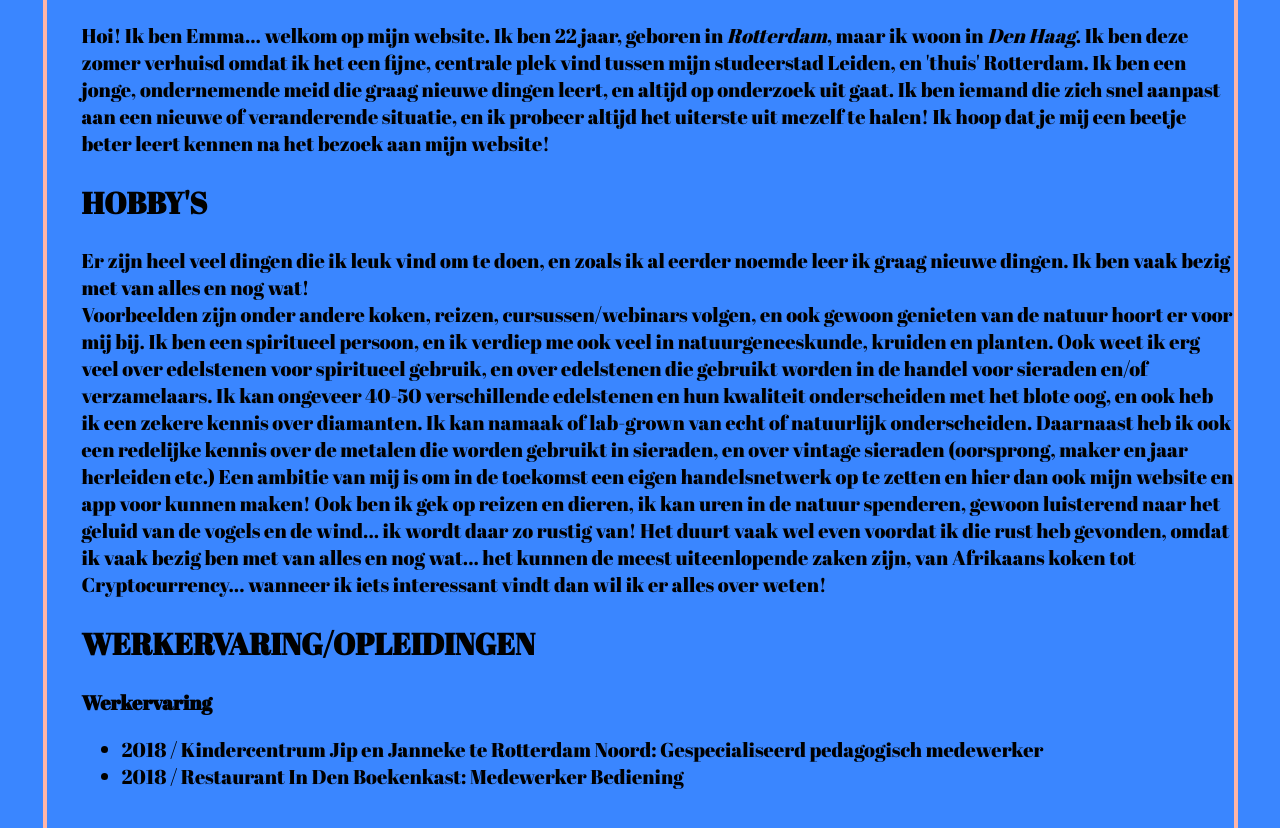
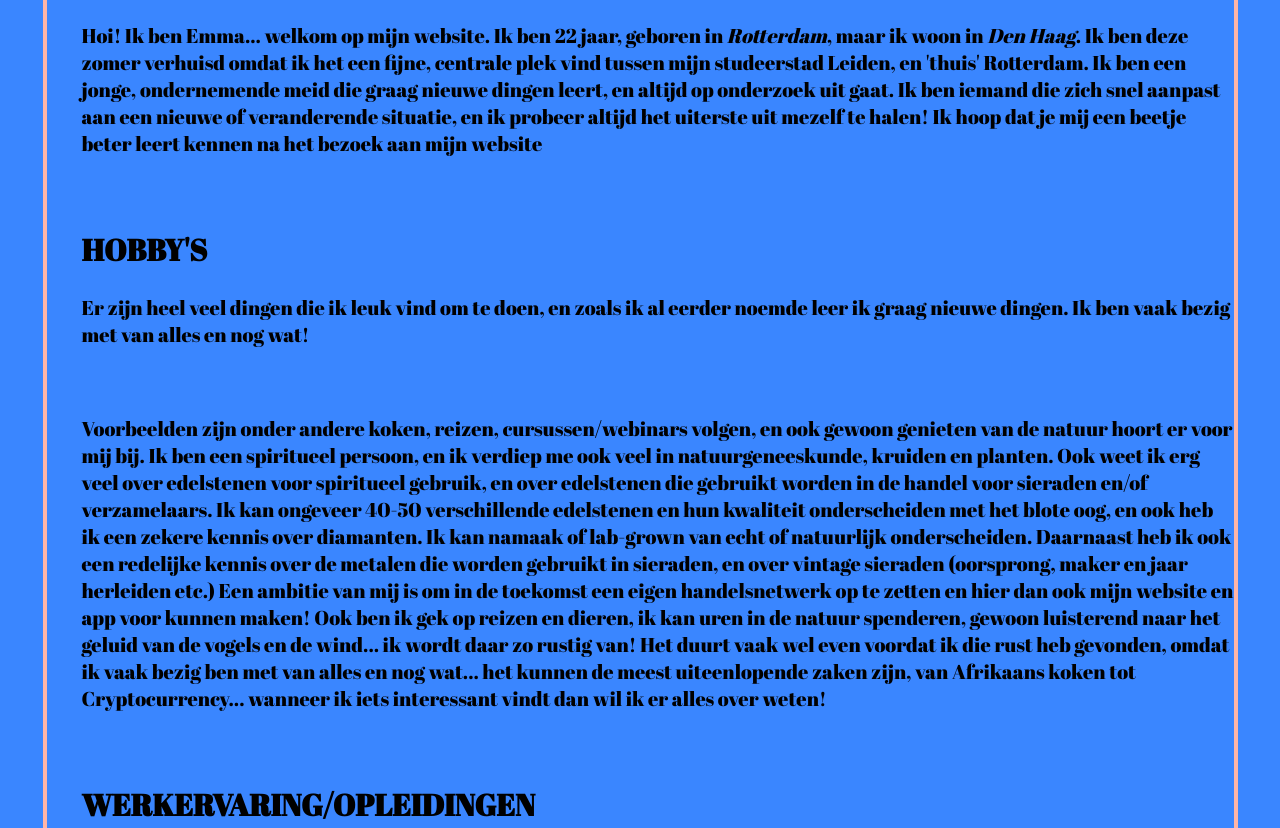
Before and after one commit to ecfvandijk/My-website, a plain HTML site: page index.html in a window 1280 px wide. Shown: the part 893-1721 px from the top of the page. Drawn offline with Linux system fonts and the light colour scheme.

Commit message:
tekst aangepast

```diff
--- a/index.html
+++ b/index.html
@@ -25,13 +25,29 @@
       <br>
       <h2>OVER MIJ</h2>
       <p>
-      Hoi! Ik ben Emma... welkom op mijn website. Ik ben 22 jaar, geboren in <em>Rotterdam</em>, maar ik woon in <em>Den Haag</em>. Ik ben deze zomer verhuisd omdat ik het een fijne, centrale plek vind tussen mijn studeerstad Leiden, en 'thuis' Rotterdam. Ik ben een jonge, ondernemende meid die graag nieuwe dingen leert, en altijd op onderzoek uit gaat. Ik ben iemand die zich snel aanpast aan een nieuwe of veranderende situatie, en ik probeer altijd het uiterste uit mezelf te halen! Ik hoop dat je mij een beetje beter leert kennen na het bezoek aan mijn website!
+      Hoi! Ik ben Emma... welkom op mijn website. Ik ben 22 jaar, geboren in <em>Rotterdam</em>, maar ik woon in <em>Den Haag</em>.
+       Ik ben deze zomer verhuisd omdat ik het een fijne, centrale plek vind tussen mijn studeerstad Leiden, en 'thuis' Rotterdam. Ik ben een jonge,
+       ondernemende meid die graag nieuwe dingen leert, en altijd op onderzoek uit gaat. Ik ben iemand die zich snel aanpast aan een nieuwe of veranderende situatie,
+        en ik probeer altijd het uiterste uit mezelf te halen! Ik hoop dat je mij een beetje beter leert kennen na het bezoek aan mijn website
+      </p>
       <br>
       <h2>HOBBY'S</h2>
-      Er zijn heel veel dingen die ik leuk vind om te doen, en zoals ik al eerder noemde leer ik graag nieuwe dingen. Ik ben vaak bezig met van alles en nog wat!
+      <p>
+        Er zijn heel veel dingen die ik leuk vind om te doen, en zoals ik al eerder noemde leer ik graag nieuwe dingen.
+        Ik ben vaak bezig met van alles en nog wat!
+      </p>
       <br>
-      Voorbeelden zijn onder andere koken, reizen, cursussen/webinars volgen, en ook gewoon genieten van de natuur hoort er voor mij bij. Ik ben een spiritueel persoon, en ik verdiep me ook veel in natuurgeneeskunde, kruiden en planten. Ook weet ik erg veel over edelstenen voor spiritueel gebruik, en over edelstenen die gebruikt worden in de handel voor sieraden en/of verzamelaars. Ik kan ongeveer 40-50 verschillende edelstenen en hun kwaliteit onderscheiden met het blote oog, en ook heb ik een zekere kennis over diamanten. Ik kan namaak of lab-grown van echt of natuurlijk onderscheiden. Daarnaast heb ik ook een redelijke kennis over de metalen die worden gebruikt in sieraden, en over vintage sieraden (oorsprong, maker en jaar herleiden etc.)  Een ambitie van mij is om in de toekomst een eigen handelsnetwerk op te zetten en hier dan ook mijn website en app voor kunnen maken!
-      Ook ben ik gek op reizen en dieren, ik kan uren in de natuur spenderen, gewoon luisterend naar het geluid van de vogels en de wind... ik wordt daar zo rustig van! Het duurt vaak wel even voordat ik die rust heb gevonden, omdat ik vaak bezig ben met van alles en nog wat... het kunnen de meest uiteenlopende zaken zijn, van Afrikaans koken tot Cryptocurrency... wanneer ik iets interessant vindt dan wil ik er alles over weten!
+      <p>
+        Voorbeelden zijn onder andere koken, reizen, cursussen/webinars volgen, en ook gewoon genieten van de natuur hoort er voor mij bij.
+        Ik ben een spiritueel persoon, en ik verdiep me ook veel in natuurgeneeskunde, kruiden en planten.
+        Ook weet ik erg veel over edelstenen voor spiritueel gebruik, en over edelstenen die gebruikt worden in de handel voor sieraden en/of verzamelaars.
+        Ik kan ongeveer 40-50 verschillende edelstenen en hun kwaliteit onderscheiden met het blote oog, en ook heb ik een zekere kennis over diamanten.
+        Ik kan namaak of lab-grown van echt of natuurlijk onderscheiden. Daarnaast heb ik ook een redelijke kennis over de metalen die worden gebruikt in sieraden,
+        en over vintage sieraden (oorsprong, maker en jaar herleiden etc.)  Een ambitie van mij is om in de toekomst een eigen handelsnetwerk op te zetten en hier dan ook mijn website en app voor kunnen maken!
+        Ook ben ik gek op reizen en dieren, ik kan uren in de natuur spenderen,
+        gewoon luisterend naar het geluid van de vogels en de wind... ik wordt daar zo rustig van! Het duurt vaak wel even voordat ik die rust heb gevonden, omdat ik vaak bezig ben met van alles en nog wat...
+        het kunnen de meest uiteenlopende zaken zijn, van Afrikaans koken tot Cryptocurrency... wanneer ik iets interessant vindt dan wil ik er alles over weten!
+      </p>
       <br>
       <h2>WERKERVARING/OPLEIDINGEN</h2>
       <strong>Werkervaring</strong>
@@ -52,8 +68,9 @@
       </ul>
       <br>
       <h2>WAT IK WIL LEREN</h2>
-      Ik heb een vooropleiding gedaan die niks te maken heeft met computers, technologie en software. Waarom kies ik dan toch ineens voor die opleiding?
-      maar toch heeft het me altijd ontzettend getrokken... ik was altijd benieuwd naar wat er nou precies achter schuilde, en ik vind het ontzettend interessant wat de toekomst van technologie gaat brengen... in mijn optiek heel veel mooie dingen! En het lijkt mij fantastisch daar aan mee te helpen. Ik zal tijdens de opleiding Informatica helemaal vanaf 0 moeten beginnen. Dat is intens en spannend, maar ik ben ontzettend gemotiveerd en leergierig, en ik denk dat dat de juiste instelling is om nieuwe dingen te leren.
+      <p>
+        Ik heb een vooropleiding gedaan die niks te maken heeft met computers, technologie en software. Waarom kies ik dan toch ineens voor die opleiding?
+        maar toch heeft het me altijd ontzettend getrokken... ik was altijd benieuwd naar wat er nou precies achter schuilde, en ik vind het ontzettend interessant wat de toekomst van technologie gaat brengen... in mijn optiek heel veel mooie dingen! En het lijkt mij fantastisch daar aan mee te helpen. Ik zal tijdens de opleiding Informatica helemaal vanaf 0 moeten beginnen. Dat is intens en spannend, maar ik ben ontzettend gemotiveerd en leergierig, en ik denk dat dat de juiste instelling is om nieuwe dingen te leren.
       </p>
 
       <br>
```
